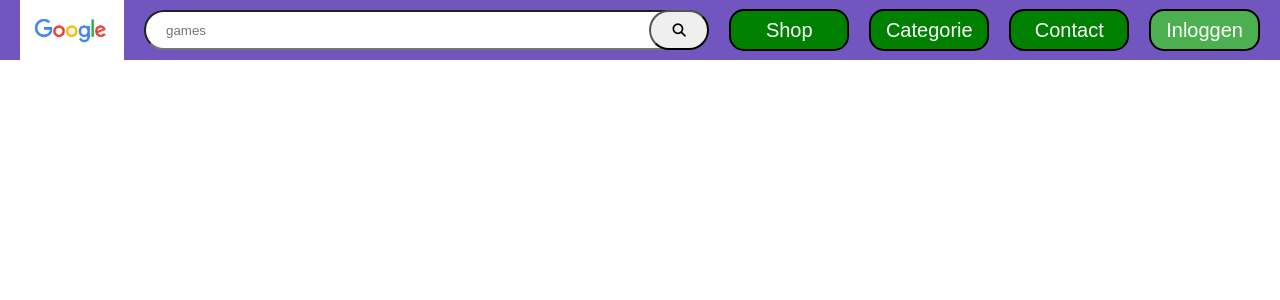
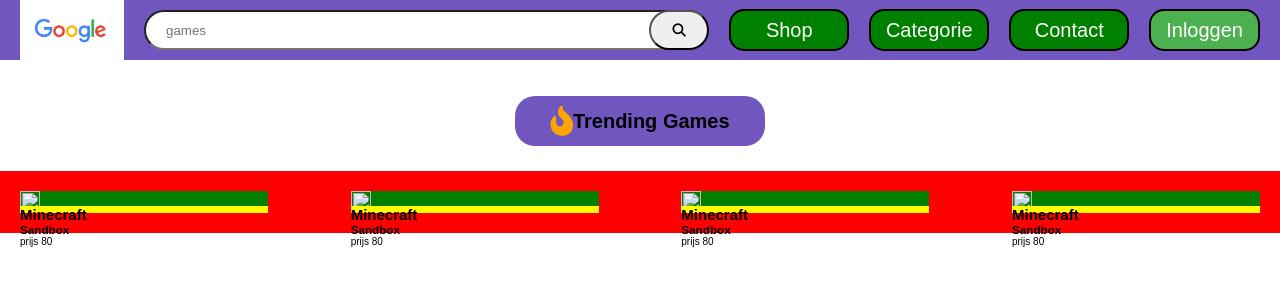
Before and after one commit to Milouyg/Make_it_rain, a PHP site: page / in a window 1280 px wide. Shown: the top 300 px of the page. Run offline with PHP 8.4, Linux system fonts and the light colour scheme; some libraries are stand-ins or nearby versions.

Commit message:
basis styling text op  product cards

```diff
--- /dev/null
+++ b/css/game.css
@@ -0,0 +1,66 @@
+.header_trending {
+    width: 100%;
+    height: 6rem;
+    display: flex;
+    justify-content: center;
+    align-items: center;
+    margin: 2rem 0;
+}
+
+.header {
+    display: flex;
+    justify-content: center;
+    align-items: center;
+    background: #7256c0;
+    width: 25rem;
+    height: 5rem;
+    border-radius: 2rem;
+    text-align: center;
+}
+
+.fa-solid {
+    color: orange;
+    font-size: 3rem;
+}
+
+.kopje_trending_games {
+    font-size: 2rem;
+}
+
+/* <!-- product card --> */
+.container_trending_cards {
+    max-width: 144rem;
+    width: 100%;
+    max-height: 100%;
+    margin: 0 auto;
+    padding: 2rem;
+    display: flex;
+    justify-content: space-between;
+    align-items: center;
+    background: red;
+    position: relative;
+}
+
+.trending_card {
+    background: green;
+    width: 20%;
+    height: 40%;
+    position: relative;
+    display: flex;
+    gap: 1rem;
+}
+
+.product_card {
+    height: 100%;
+    width: 100%;
+    object-fit: cover;
+}
+
+.box_text {
+    position: absolute;
+    width: 100%;
+    height: 30%;
+    bottom: 0;
+    left: 0;
+    background: yellow;
+}
--- a/css/header.css
+++ b/css/header.css
@@ -14,7 +14,7 @@ html {
 } */
 
 /* header */
-header {
+.header_navigatie {
     background: #7256c0;
     width: 100%;
     height: 6rem;
--- a/index.html
+++ b/index.html
@@ -7,6 +7,7 @@
     <meta name="viewport" content="width=device-width, initial-scale=1.0">
     <link rel="stylesheet" href="css/header.css">
     <link rel="stylesheet" href="css/fotoslider.css">
+    <link rel="stylesheet" href="css/game.css">
     <script src="https://kit.fontawesome.com/b1a8b29774.js" crossorigin="anonymous"></script>
     <script src="script.js" defer></script>
     <title>Notice Games</title>
@@ -14,7 +15,7 @@
 
 <body>
     <!-- Navigatie -->
-    <header>
+    <header class="header_navigatie">
         <div class="container">
             <label class="mobile_menu" for="">
                     <i class="fa fa-bars"></i>
@@ -37,7 +38,7 @@
         </div>
     </header>
 
-    <!-- fotoslider -->
+    <!-- fotoslider start -->
     <main>
         <section class="fotoslider container">
             <div class="slider">
@@ -49,19 +50,19 @@
 
                     <!-- slide image begin -->
                     <figure class="slide first">
-                        <img class="foto" src="https://via.placeholder.com/1440x800" alt="">
+                        <img class="foto" src="https://via.placeholder.com/1440x600" alt="">
                     </figure>
 
                     <figure class="slide">
-                        <img class="foto" src="https://via.placeholder.com/1440x800" alt="">
+                        <img class="foto" src="https://via.placeholder.com/1440x600" alt="">
                     </figure>
 
                     <figure class="slide">
-                        <img class="foto" src="https://via.placeholder.com/1440x800" alt="">
+                        <img class="foto" src="https://via.placeholder.com/1440x600" alt="">
                     </figure>
 
                     <figure class="slide">
-                        <img class="foto" src="https://via.placeholder.com/1440x800" alt="">
+                        <img class="foto" src="https://via.placeholder.com/1444x600" alt="">
                     </figure>
                     <!-- slide image einde -->
 
@@ -82,7 +83,64 @@
             </div>
         </section>
 
-        <section class="trending_games">
+        <!-- trending section -->
+        <!-- kopje -->
+        <section>
+            <header class="header_trending">
+                <div class="header" id="trending">
+                    <i class="fa-solid fa-fire-flame-curved"></i>
+                    <h2 class="kopje_trending_games">Trending Games</h2>
+                </header>
+            </div>
+            <!-- product card -->
+            <div class="container_trending_cards">
+                <article class="trending_card">
+                    <figure>
+                        <img class="product_card" src="https://via.placeholder.com/300x375" alt="">
+                    </figure>
+                    <div class="box_text">
+                        <h2 class="titel_game">Minecraft</h2>
+                        <h3>Sandbox</h3>
+                        <span>prijs</span>
+                        <span>80</span>
+                    </div>
+                </article>
+                <article class="trending_card">
+                    <figure>
+                        <img class="product_card" src="https://via.placeholder.com/300x375" alt="">
+                    </figure>
+                    <div class="box_text">
+                        <h2 class="titel_game">Minecraft</h2>
+                        <h3>Sandbox</h3>
+                        <span>prijs</span>
+                        <span>80</span>
+                    </div>
+                </article>
+                <article class="trending_card">
+                    <figure>
+                        <img class="product_card" src="https://via.placeholder.com/300x375" alt="">
+                    </figure>
+                    <div class="box_text">
+                        <h2 class="titel_game">Minecraft</h2>
+                        <h3>Sandbox</h3>
+                        <span>prijs</span>
+                        <span>80</span>
+                    </div>
+                </article>
+                <article class="trending_card">
+                    <figure>
+                        <img class="product_card" src="https://via.placeholder.com/300x375" alt="">
+                    </figure>
+                    <div class="box_text">
+                        <h2 class="titel_game">Minecraft</h2>
+                        <h3>Sandbox</h3>
+                        <span>prijs</span>
+                        <span>80</span>
+                    </div>
+                </article>
+
+            </div>
+
 
         </section>
     </main>
```
Also changed, not shown: css/fotoslider.css (+9 -9 lines).
